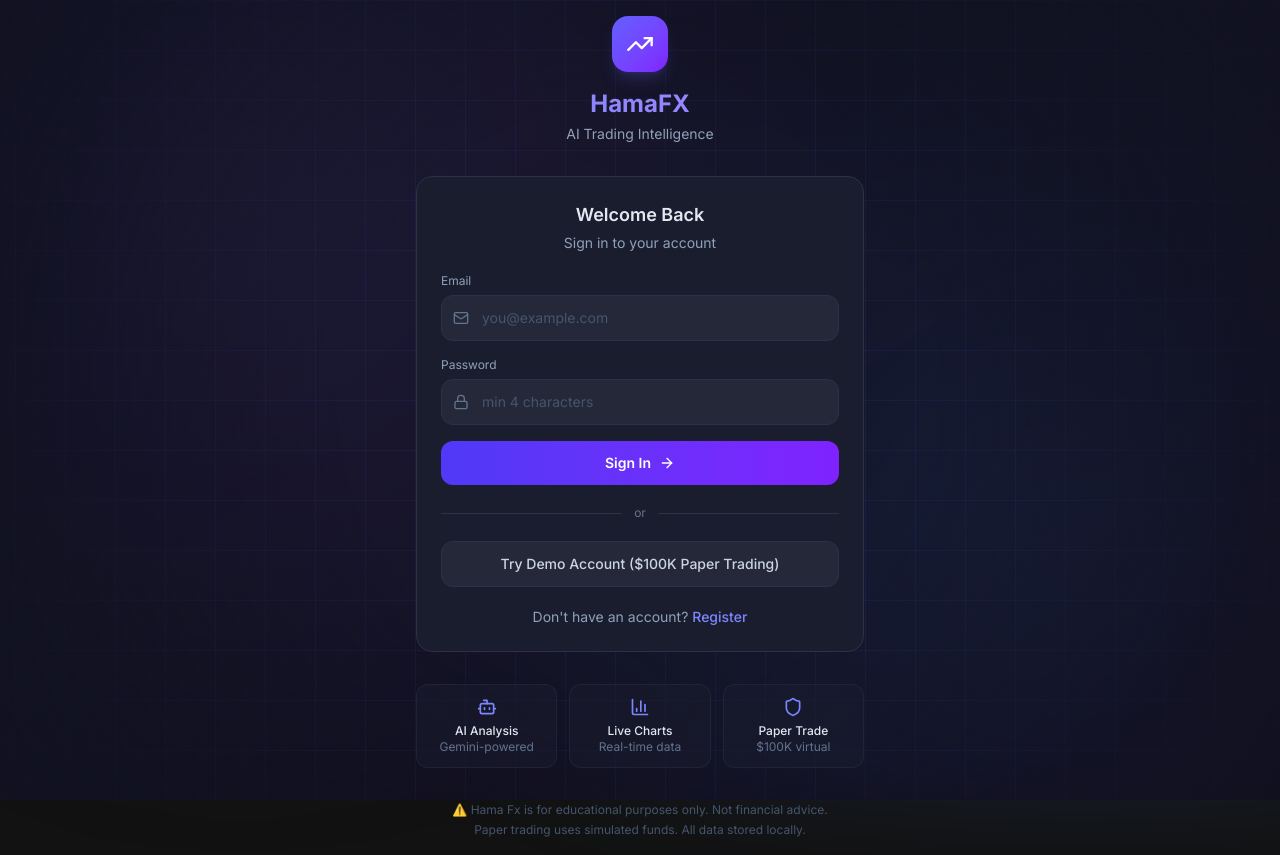
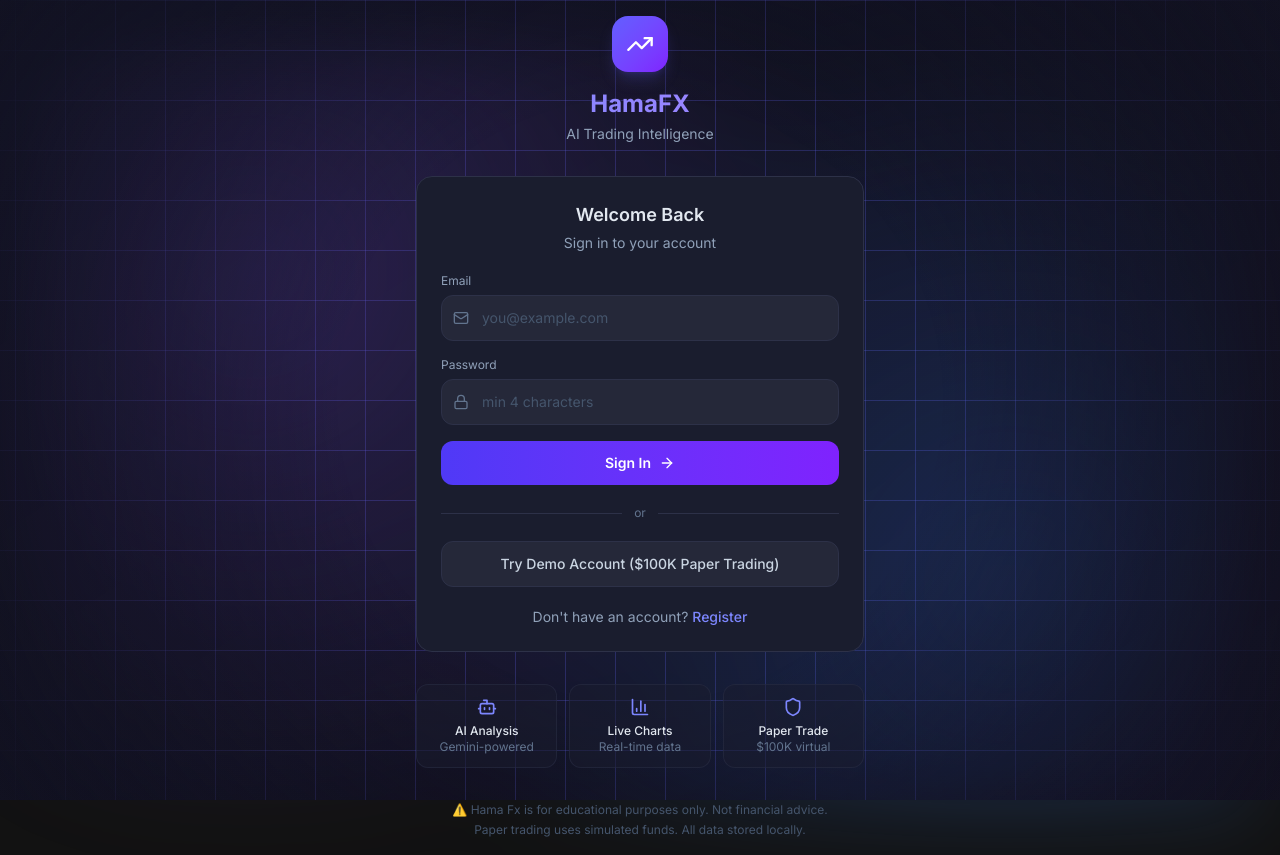
Before and after one commit to HamaFx/HamaFx, a React (Vite) app: page /#/login in a window 1280 px wide. Built offline with nearby package versions, Linux system fonts and the light colour scheme.

Commit message:
style: boost grid/orb visibility and speed up ambient motion

```diff
--- a/src/index.css
+++ b/src/index.css
@@ -46,13 +46,13 @@
   position: fixed;
   inset: 0;
   background-image:
-    linear-gradient(rgba(99, 102, 241, 0.15) 1px, transparent 1px),
-    linear-gradient(90deg, rgba(99, 102, 241, 0.15) 1px, transparent 1px);
+    linear-gradient(rgba(99, 102, 241, 0.3) 1px, transparent 1px),
+    linear-gradient(90deg, rgba(99, 102, 241, 0.3) 1px, transparent 1px);
   background-size: 50px 50px;
   background-position: center top;
   pointer-events: none;
   z-index: -40;
-  opacity: 0.6;
+  opacity: 1; /* Opacity handled in gradient color */
 }
 
 /* Layer 3: Drifting Ambient Orbs */
@@ -60,12 +60,12 @@
   position: fixed;
   inset: 0;
   background:
-    radial-gradient(circle at 20% 30%, rgba(139, 92, 246, 0.12) 0%, transparent 50%),
-    radial-gradient(circle at 80% 70%, rgba(59, 130, 246, 0.12) 0%, transparent 50%);
+    radial-gradient(circle at 20% 30%, rgba(139, 92, 246, 0.25) 0%, transparent 50%),
+    radial-gradient(circle at 80% 70%, rgba(59, 130, 246, 0.25) 0%, transparent 50%);
   pointer-events: none;
   z-index: -30;
   filter: blur(40px);
-  animation: orbFloat 20s ease-in-out infinite alternate;
+  animation: orbFloat 10s ease-in-out infinite alternate;
 }
 
 /* Layer 4: Vignette */
@@ -79,8 +79,8 @@
 
 @keyframes orbFloat {
   0% { transform: scale(1) translate(0, 0); }
-  33% { transform: scale(1.1) translate(20px, -20px); }
-  66% { transform: scale(0.95) translate(-20px, 20px); }
+  33% { transform: scale(1.1) translate(50px, -30px); }
+  66% { transform: scale(0.95) translate(-30px, 50px); }
   100% { transform: scale(1) translate(0, 0); }
 }
 
```
